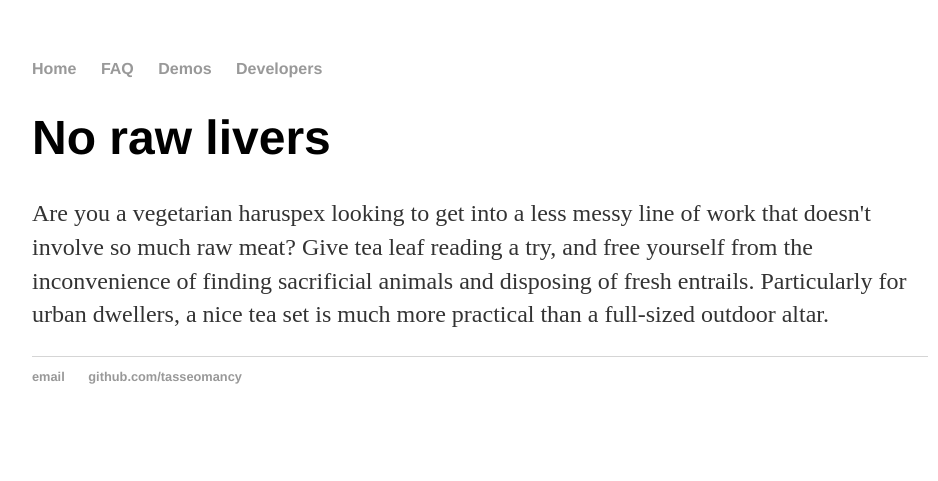
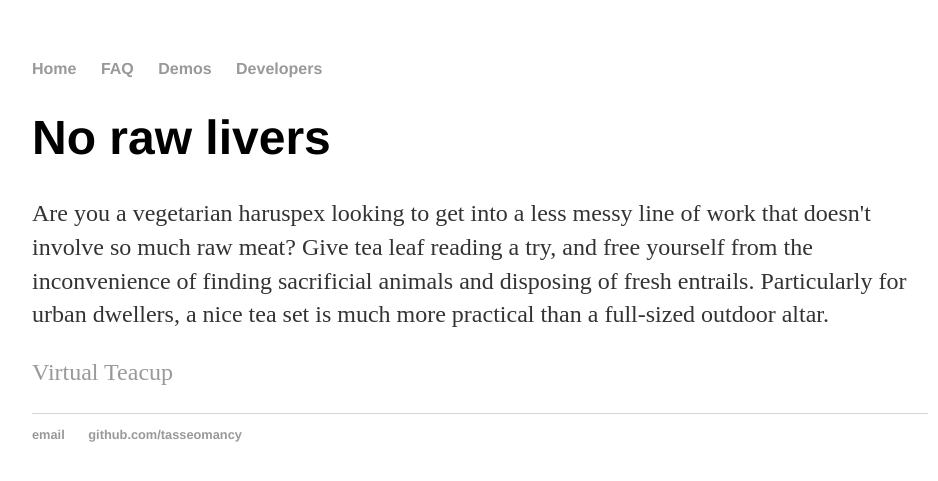
Before and after one commit to tasseomancy/tasseomancy.github.io, a Jekyll site: the page built from index.html, in a window 1280 px wide. Shown: the top 481 px of the page, without its empty margins (160-1098 px from the left). Built offline with Jekyll 4.4.1, drawn with Linux system fonts in a browser that asks for light colours.

Commit message:
Update index.html

```diff
--- a/index.html
+++ b/index.html
@@ -5,4 +5,5 @@ title: Tasseomancy for all
 <div class="blurb">
 	<h1>No raw livers</h1>
 	<p>Are you a vegetarian haruspex looking to get into a less messy line of work that doesn't involve so much raw meat? Give tea leaf reading a try, and free yourself from the inconvenience of finding sacrificial animals and disposing of fresh entrails. Particularly for urban dwellers, a nice tea set is much more practical than a full-sized outdoor altar.</a></p>
+<p><a href="https://dashingdon.com/play/nuclearpolymer/virtual-teacup/mygame/">Virtual Teacup</a>
 </div><!-- /.blurb -->
```
